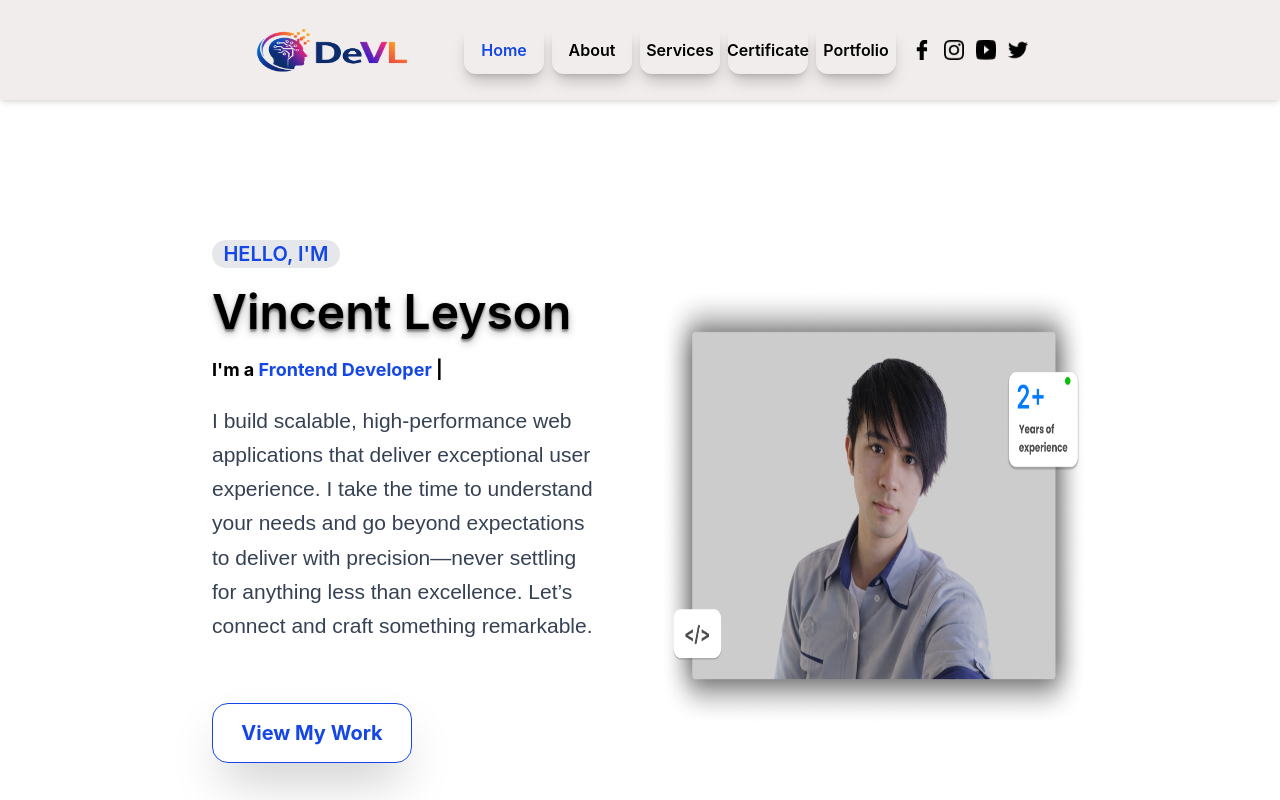
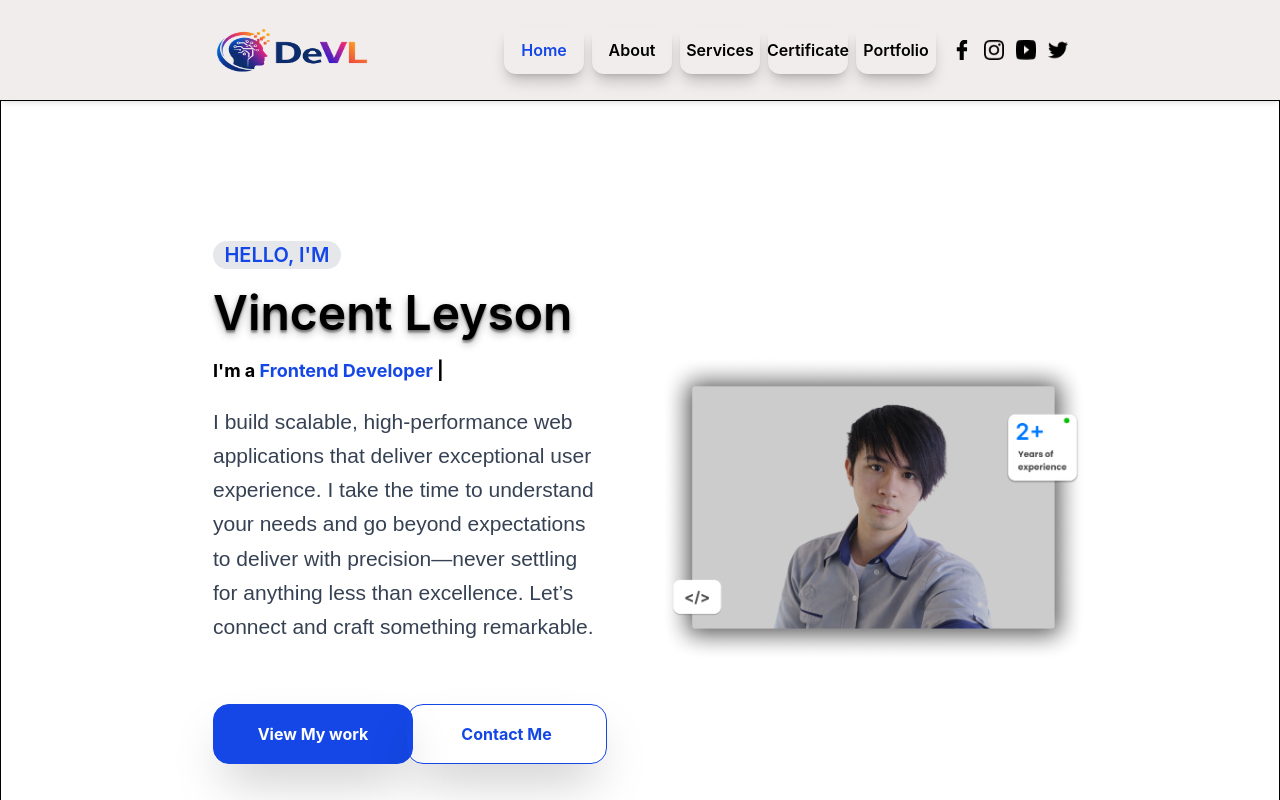
Before and after one commit to Vincent081724/Advance, a React (Vite) app in the folder advance/: page / in a window 1280 px wide. Built offline with nearby package versions, Linux system fonts and the light colour scheme.

Commit message:
Portfolio Update

```diff
--- a/advance/src/Pages/MainPage.jsx
+++ b/advance/src/Pages/MainPage.jsx
@@ -61,8 +61,24 @@ function RevealParagraphs({ paragraphs, className = "", button = false }) {
       </div>
 
       {button && (
+        <div className="grid grid-cols-1 md:grid-cols-2 font-sans">
           <button
-          className={`mt-10 mb-3 h-15 px-6 w-[300px]  md:w-[200px] lg:w-[200px] xl:w-[200px] rounded-2xl border-1 border-blue-700
+            className={`bg-blue-700 mt-10 mb-3 gap-5 h-15 px-6 w-[300px] md:w-[200px] lg:w-[200px] xl:w-[200px] rounded-2xl border-1 border-blue-700
+            shadow-2xl  text-white hover:text-black hover:text-shadow-xl/20
+          bg-gradient-to-r from-blue-400 to-blue-600
+          bg-[length:0%_100%] bg-left bg-no-repeat
+          transition-all duration-300 ease-out
+          hover:bg-[length:100%_100%] hover:text-black ${
+            show ? "translate-y-0 opacity-100" : "translate-y-6 opacity-0"
+          }`}
+            style={{
+              transitionDelay: `${paragraphs.length * 180}ms`,
+            }}
+          >
+            View My work
+          </button>
+          <button
+            className={`mt-3 md:mt-10 mb-3 h-15 px-6 w-[300px]  md:w-[200px] lg:w-[200px] xl:w-[200px] rounded-2xl border-1 border-blue-700
             shadow-2xl  text-blue-700 hover:text-white
           bg-gradient-to-r from-blue-400 to-blue-600
           bg-[length:0%_100%] bg-left bg-no-repeat
@@ -74,8 +90,9 @@ function RevealParagraphs({ paragraphs, className = "", button = false }) {
               transitionDelay: `${paragraphs.length * 180}ms`,
             }}
           >
-          View My Work
+            Contact Me
           </button>
+        </div>
       )}
     </div>
   );
@@ -142,7 +159,7 @@ function MainPage() {
     <div id="body">
       <header className="items-center sticky top-0 w-full h-25 bg-[#F2EDED] z-50 py-4 shadow-md">
         <div className="px-5">
-          <div className="flex  justify-between items-center h-full px-5 md:px-10 md:mx-18 lg:mx-28 xl:mx-48 2xl:mx-68 ">
+          <div className="flex  justify-between items-center h-full px-5 md:px-10 md:mx-18 lg:mx-28 xl:mx-38 2xl:mx-58 ">
             <div className="flex justify-center w-auto h-full shrink-0 ">
               <img
                 src={Logo}
@@ -230,7 +247,13 @@ function MainPage() {
         </div>
       </header>
 
-      <section className="min-h-screen w-full bg-transparent text-black text-xl font-sans font-normal  ">
+      {/* <div className="absolute top-28 right-30 h-screen hidden xl:block">
+          <img
+            src={HomeBgRight}
+            alt=""
+            className="h-full w-auto object-contain"
+          />
+        </div> */}
       {mobileMenuOpen && (
         <div
           className={`fixed top-2 inset-0 z-40 bg-white md:hidden overflow-y-auto transition-opacity duration-300 ${
@@ -249,7 +272,7 @@ function MainPage() {
                   scrollToSection(item.id);
                   setmobileMenuOpen(false);
                 }}
-                  className=" cursor-pointer hover:text-red-500 transition-colors duration-200"
+                className="w-fit cursor-pointer px-5 py-3 transition-colors duration-200 hover:rounded-xl hover:bg-blue-200 hover:text-blue-700 hover:shadow-xl/20"
               >
                 {item.name}
               </span>
@@ -271,10 +294,10 @@ function MainPage() {
 
       <section
         id="home"
-          className="relative min-h-screen w-full  bg-white pb-20"
+        className="relative min-h-screen w-full  bg-white pb-20 border-1"
       >
         <div
-            className="relative top-30 grid xl:grid-cols-2 sm:grid-cols-1 md:grid-cols-1
+          className="relative  sm:top-0 md:top-30 lg:top-30 grid xl:grid-cols-2 sm:grid-cols-1 md:grid-cols-1
            pl-5 pr-10 py-5 md:px-10 md:mx-18 lg:mx-28 xl:mx-38 2xl:mx-58 items-center gap-10 font-sans"
         >
           <div className="px-5 max-w-xl">
@@ -288,8 +311,7 @@ function MainPage() {
               Vincent Leyson
             </h1>
             <h2 className="text-2xl sm:text-lg">
-                I'm a<span className="text-blue-700"> Frontend Developer </span>
-                |
+              I'm a<span className="text-blue-700"> Frontend Developer </span>|
             </h2>
 
             <RevealParagraphs
@@ -303,23 +325,26 @@ function MainPage() {
             <img
               src={VincentBg}
               alt="Profile"
-                className="w-130 h-110 2xl:h-110 xl:h-110  "
+              className="w-130 h-110  xl:h-full 2xl:w-full 2xl:h-full "
             />
           </div>
         </div>
       </section>
-      </section>
 
       <section
         id="about"
-        className="relative min-h-screen w-full  bg-white py-20"
+        className="relative min-h-screen w-full  bg-white py-20 border-1"
       >
         <div
-          className="relative top-0 grid xl:grid-cols-2 sm:grid-cols-1 md:grid-cols-1
+          className="relative  sm:top-0 md:top-30 lg:top-30 grid xl:grid-cols-2 sm:grid-cols-1 md:grid-cols-1
            pl-5 pr-10 py-5 md:px-10 md:mx-18 lg:mx-28 xl:mx-38 2xl:mx-58 items-center gap-10 font-sans"
         >
-          <div className="flex px-5 h-110 ">
-            <img src={About1} alt="About Picture" className="w-full" />
+          <div className="flex">
+            <img
+              src={About1}
+              alt="About Picture"
+              className="w-130 h-110  xl:h-full 2xl:w-full 2xl:h-full "
+            />
           </div>
 
           <div className="px-5 w-full font-sans">
@@ -332,7 +357,7 @@ function MainPage() {
             </h1>
             <RevealParagraphs
               paragraphs={[
-                "I'm a Frontend developer with a passion  for building scalable Web applications. I specialize  in moderm  UI/UX framework and love turning idead into reality",
+                "I'm a Frontend developer with a passion  for building scalable Web responsive applications. I specialize  in moderm  UI/UX framework and love turning ideas into reality",
               ]}
             />
           </div>
```
Also changed, not shown: 1 other file (tests, documents, lock files or other folders). Lines whose indentation alone changed are shown as unchanged.
